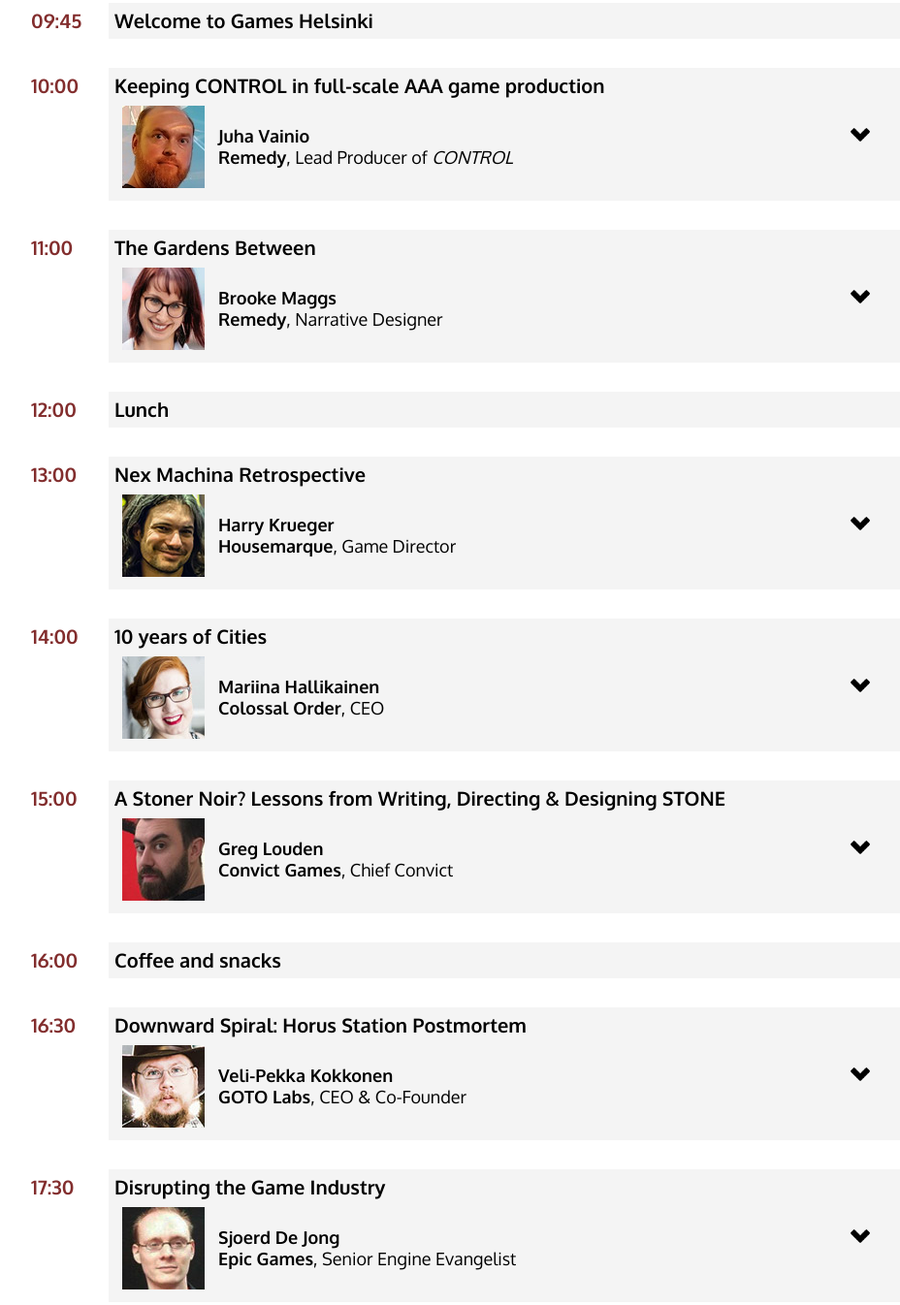
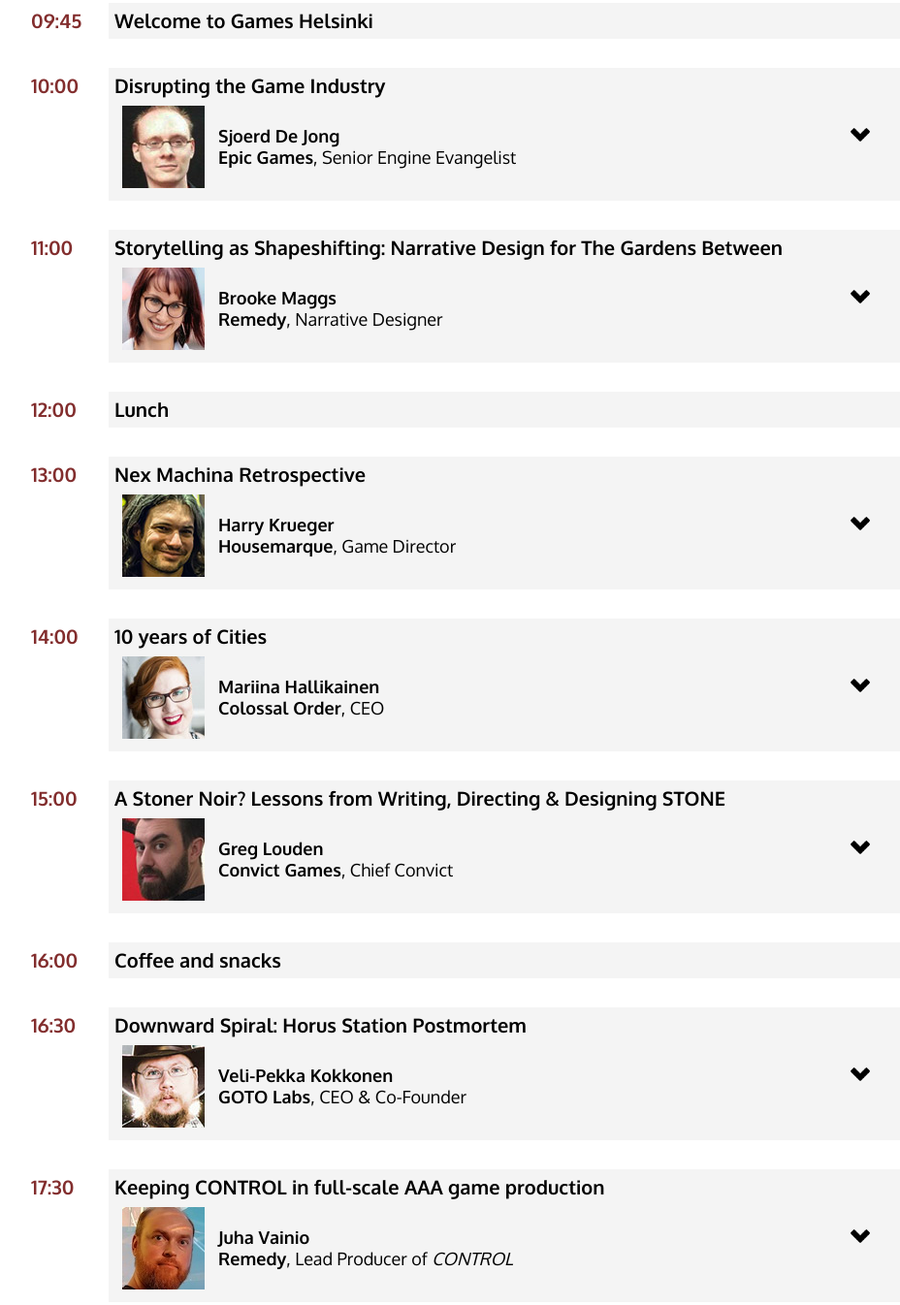
Before and after one commit to Flassari/GamesHEL, a plain HTML site: page docs/beta/index.html in a window 1280 px wide. Shown: the part 1081-2427 px from the top of the page at 97% size, without its empty margins (158-1086 px from the left). Drawn offline with nearby package versions, Linux system fonts and the light colour scheme; some packages are replaced by stand-ins of ours.

Commit message:
Add Brooke's talk title and description, re-order speakers

```diff
--- a/docs/beta/index.html
+++ b/docs/beta/index.html
@@ -75,12 +75,12 @@
 					<div class="program_time">10:00</div>
 
 					<div class="program_info">
-						<div class="program_title">Keeping CONTROL in full-scale AAA game production</div>
+						<div class="program_title">Disrupting the Game Industry</div>
 						<div class="program_speaker">
-							<div class="speaker_portrait"><img src="img/juha_vainio_small.jpg" alt=""/></div>
+							<div class="speaker_portrait"><img src="img/sjoerd_de_jong.jpg" alt=""/></div>
 							<div class="speaker_details">
-								<span class="speaker_name">Juha Vainio</span>
-								<span class="speaker_post"><span class="speaker_company">Remedy</span>, Lead Producer of <i>CONTROL</i></span>
+								<span class="speaker_name">Sjoerd De Jong</span>
+								<span class="speaker_post"><span class="speaker_company">Epic Games</span>, Senior Engine Evangelist</span>
 							</div>
 						</div>
 					</div>
@@ -91,13 +91,13 @@
 				<div class="program_body">
 					<div class="program_content">
 						<p class="program_description">
-							Producing a AAA game with a huge multi-discipline team is full of challenges that need to be tackled in order to ship on schedule with the expected high quality. Planning, prioritization, processes, keeping tight focus, and managing the scope are of key importance in any game production and the importance grows even higher in AAA. In his talk, Juha will share some of the challenges he has faced in game production and the methods he has used to overcome those.
+							Description coming soon
 						</p>
-						<p class="speaker_description"><span class="speake_bio_title">Speaker bio:</span> Juha is the Lead Producer of <i>CONTROL</i> at Remedy Entertainment with 15 years of management experience in software development and 7 years of production experience in the games industry. During his time at Rovio he worked on titles such as the original <i>Angry Birds</i> and <i>Angry Birds Star Wars</i> among others. As CEO of Epic Owl, he shipped a profitable free-to-play mobile game <i>Space Arena: Build and Fight</i> with virtually no budget.
-						<br/><br/>
-						Currently at the helm of <i>CONTROL</i>, he is taking on the myriad of challenges in a full-scale high-profile AAA production.</p>
+						<p class="speaker_description"><span class="speake_bio_title">Speaker bio:</span>
+							As Evangelist for Epic Games, Sjoerd travels through Europe to talk about and teach Unreal Engine 4. With 19 years of experience in the Unreal Engine, Sjoerd is an expert at a wide range of content creation topics. Throughout his diverse career he has worked in everything ranging from AAA development to running his own indie studio to education. His most recently released game is <i>The Solus Project</i>.
+						</p>
 					</div>
-					<div class="program_image" style="background-image: url('img/control.jpg')"></div>
+					<div class="program_image centered" style="background-image: url('img/epic_games_store.jpg')"></div>
 				</div>
 			</div>
 
@@ -106,7 +106,7 @@
 					<div class="program_time">11:00</div>
 
 					<div class="program_info">
-						<div class="program_title">The Gardens Between</div>
+						<div class="program_title">Storytelling as Shapeshifting: Narrative Design for The Gardens Between</div>
 						<div class="program_speaker">
 							<div class="speaker_portrait"><img src="img/brooke_maggs_small.jpg" alt=""/></div>
 							<div class="speaker_details">
@@ -122,10 +122,14 @@
 				<div class="program_body">
 					<div class="program_content">
 						<p class="program_description">
-							Description coming soon
+							The shapes of stories are all around us and games love to use heroic plots. When making The Gardens Between, we asked: how do we make game where the hero work is unlearning, letting go, and taking the time to enjoy the time we have? We searched for the shape of our story and though we found another iconic story structure, our work was only partly done.
+							<br/><br/>
+							This talk will discuss how a narrative designer executes a story when the core gameplay, observational and free of time pressures, it is seemingly at odds with storytelling language such as conflict and drama. It will also consider how to communicate story to the development team and to the player for this adventure puzzle game with no text or dialogue. Doing so requires the narrative designer to act as a conduit of communication in order to tell the story to players by bridging the gap between game design imperatives and narrative themes.
 						</p>
 						<p class="speaker_description"><span class="speake_bio_title">Speaker bio:</span>
-							Brooke is a narrative designer and writer. Her projects include the award-winning <i>The Gardens Between</i>, <i>Paperbark</i>, and she has consulted on <i>Florence</i>, and with the Melbourne Museum on their exhibition, <i>Inside Out</i>. Recently, Brooke won the MCV Pacific XBOX Creative Impact Award for her work in the games industry.
+							Brooke has worked on award-winning games titles such as <i>The Gardens Between</i> and <i>Paperbark</i>, and has consulted on games such as <i>Florence</i>, and with the Melbourne Museum on their exhibition, <i>Inside Out</i>.
+							<br/><br/>
+							She received a Women In Games Fellowship grant from Film Victoria and won the MCV Pacific XBOX Creative Impact Award for her work in the games industry. Brooke recently moved to Finland where she works with Remedy Entertainment on their next title, <i>Control</i>. Brooke also writes short stories and publishes academic papers on narrative design and the links between traditional and digital literature.
 						</p>
 					</div>
 					<div class="program_image centered" style="background-image: url('img/the_gardens_between.jpg')"></div>
@@ -285,12 +289,12 @@
 					<div class="program_time">17:30</div>
 
 					<div class="program_info">
-						<div class="program_title">Disrupting the Game Industry</div>
+						<div class="program_title">Keeping CONTROL in full-scale AAA game production</div>
 						<div class="program_speaker">
-							<div class="speaker_portrait"><img src="img/sjoerd_de_jong.jpg" alt=""/></div>
+							<div class="speaker_portrait"><img src="img/juha_vainio_small.jpg" alt=""/></div>
 							<div class="speaker_details">
-								<span class="speaker_name">Sjoerd De Jong</span>
-								<span class="speaker_post"><span class="speaker_company">Epic Games</span>, Senior Engine Evangelist</span>
+								<span class="speaker_name">Juha Vainio</span>
+								<span class="speaker_post"><span class="speaker_company">Remedy</span>, Lead Producer of <i>CONTROL</i></span>
 							</div>
 						</div>
 					</div>
@@ -301,13 +305,13 @@
 				<div class="program_body">
 					<div class="program_content">
 						<p class="program_description">
-							Description coming soon
+							Producing a AAA game with a huge multi-discipline team is full of challenges that need to be tackled in order to ship on schedule with the expected high quality. Planning, prioritization, processes, keeping tight focus, and managing the scope are of key importance in any game production and the importance grows even higher in AAA. In his talk, Juha will share some of the challenges he has faced in game production and the methods he has used to overcome those.
 						</p>
-						<p class="speaker_description"><span class="speake_bio_title">Speaker bio:</span>
-							As Evangelist for Epic Games, Sjoerd travels through Europe to talk about and teach Unreal Engine 4. With 19 years of experience in the Unreal Engine, Sjoerd is an expert at a wide range of content creation topics. Throughout his diverse career he has worked in everything ranging from AAA development to running his own indie studio to education. His most recently released game is <i>The Solus Project</i>.
-						</p>
+						<p class="speaker_description"><span class="speake_bio_title">Speaker bio:</span> Juha is the Lead Producer of <i>CONTROL</i> at Remedy Entertainment with 15 years of management experience in software development and 7 years of production experience in the games industry. During his time at Rovio he worked on titles such as the original <i>Angry Birds</i> and <i>Angry Birds Star Wars</i> among others. As CEO of Epic Owl, he shipped a profitable free-to-play mobile game <i>Space Arena: Build and Fight</i> with virtually no budget.
+						<br/><br/>
+						Currently at the helm of <i>CONTROL</i>, he is taking on the myriad of challenges in a full-scale high-profile AAA production.</p>
 					</div>
-					<div class="program_image centered" style="background-image: url('img/epic_games_store.jpg')"></div>
+					<div class="program_image" style="background-image: url('img/control.jpg')"></div>
 				</div>
 			</div>
 
```
